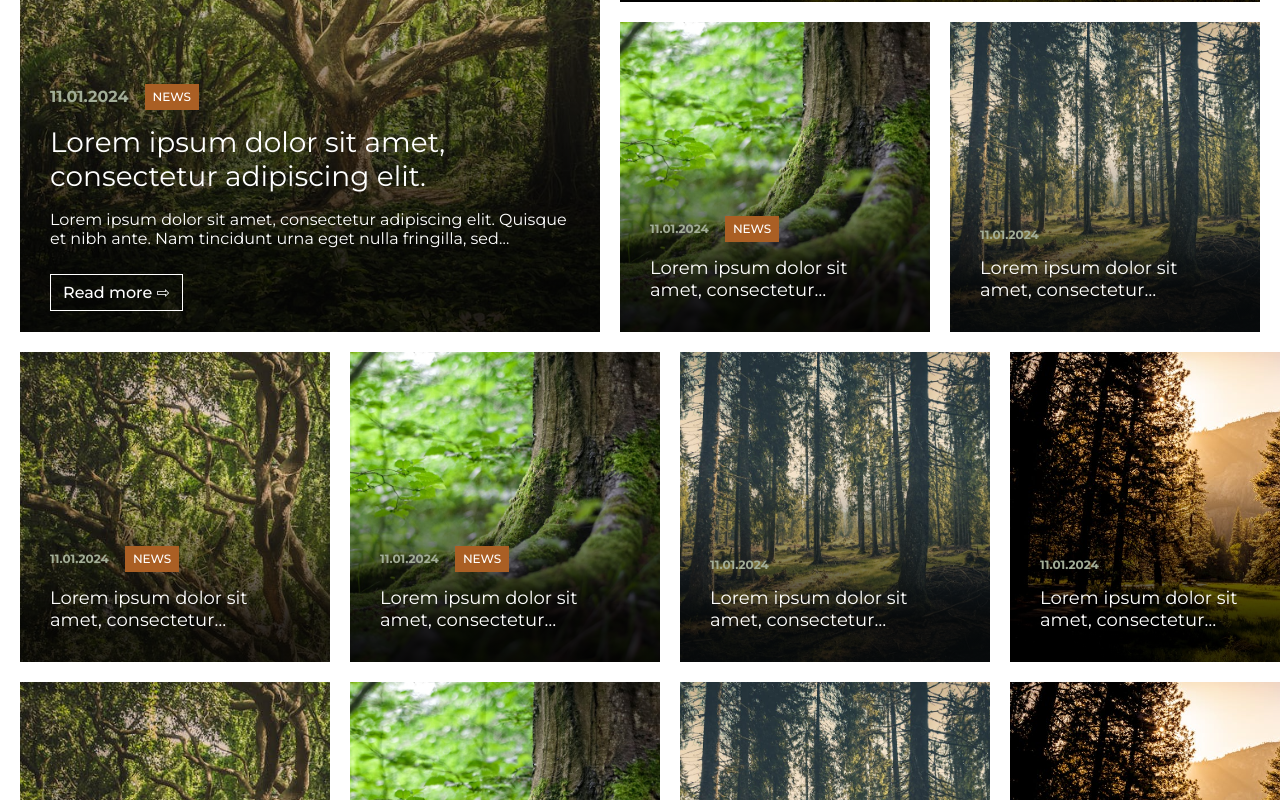
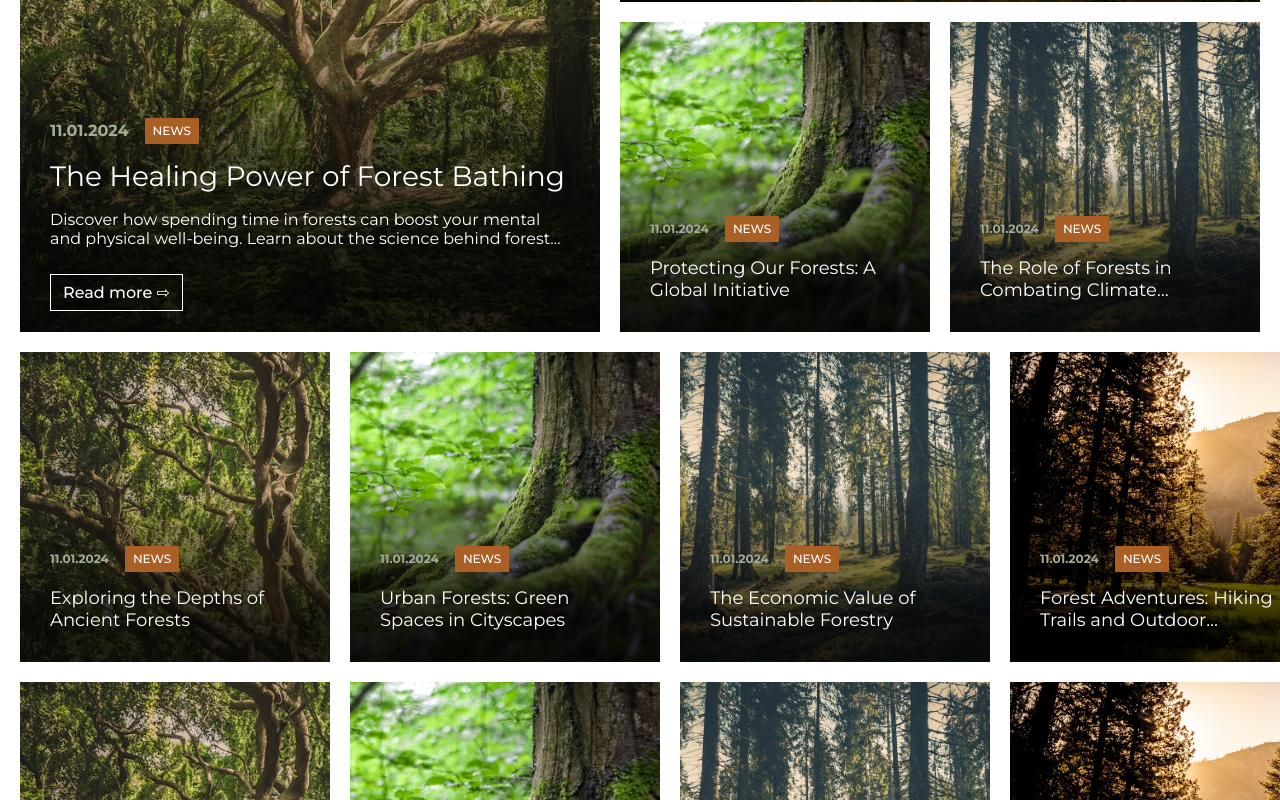
Before and after one commit to goldipl/nature-and-us, a Next.js app: page / in a window 1280 px wide. Shown: the part 540-1340 px from the top of the page. Built offline with nearby package versions, Linux system fonts and the light colour scheme.

Commit message:
add new content data

```diff
--- a/src/components/home/NewsSection.tsx
+++ b/src/components/home/NewsSection.tsx
@@ -30,31 +30,31 @@ const NewsSection: React.FC = () => {
       imgSrc: newsSectionImg01.src,
       date: "11.01.2024",
       label: "news",
-      title: "Lorem ipsum dolor sit amet, consectetur adipiscing elit.",
-      desc: "Lorem ipsum dolor sit amet, consectetur adipiscing elit. Quisque et nibh ante. Nam tincidunt urna eget nulla fringilla, sed bibendum justo facilisis.",
+      title: "The Healing Power of Forest Bathing",
+      desc: "Discover how spending time in forests can boost your mental and physical well-being. Learn about the science behind forest bathing and its benefits.",
       more: "Read more ⇨",
     },
     {
       imgSrc: newsSectionImg02.src,
       date: "11.01.2024",
       label: "news",
-      title: "Lorem ipsum dolor sit amet, consectetur adipiscing elit.",
+      title: "Protecting Our Forests: A Global Initiative",
       desc: "",
       more: "",
     },
     {
       imgSrc: newsSectionImg03.src,
       date: "11.01.2024",
-      label: "",
-      title: "Lorem ipsum dolor sit amet, consectetur adipiscing elit.",
+      label: "news",
+      title: "The Role of Forests in Combating Climate Change",
       desc: "",
       more: "",
     },
     {
       imgSrc: newsSectionImg04.src,
       date: "11.01.2024",
-      label: "",
-      title: "Lorem ipsum dolor sit amet, consectetur adipiscing elit.",
+      label: "news",
+      title: "Wildlife Conservation in Forest Habitats",
       desc: "",
       more: "",
     },
--- a/src/components/home/SquareNewsSection.tsx
+++ b/src/components/home/SquareNewsSection.tsx
@@ -30,7 +30,7 @@ const SquareNewsSection: React.FC = () => {
       imgSrc: newsSectionImg01.src,
       date: "11.01.2024",
       label: "news",
-      title: "Lorem ipsum dolor sit amet, consectetur adipiscing elit.",
+      title: "Exploring the Depths of Ancient Forests",
       desc: "",
       more: "",
     },
@@ -38,23 +38,23 @@ const SquareNewsSection: React.FC = () => {
       imgSrc: newsSectionImg02.src,
       date: "11.01.2024",
       label: "news",
-      title: "Lorem ipsum dolor sit amet, consectetur adipiscing elit.",
+      title: "Urban Forests: Green Spaces in Cityscapes",
       desc: "",
       more: "",
     },
     {
       imgSrc: newsSectionImg03.src,
       date: "11.01.2024",
-      label: "",
-      title: "Lorem ipsum dolor sit amet, consectetur adipiscing elit.",
+      label: "news",
+      title: "The Economic Value of Sustainable Forestry",
       desc: "",
       more: "",
     },
     {
       imgSrc: newsSectionImg04.src,
       date: "11.01.2024",
-      label: "",
-      title: "Lorem ipsum dolor sit amet, consectetur adipiscing elit.",
+      label: "news",
+      title: "Forest Adventures: Hiking Trails and Outdoor Activities",
       desc: "",
       more: "",
     },
```
